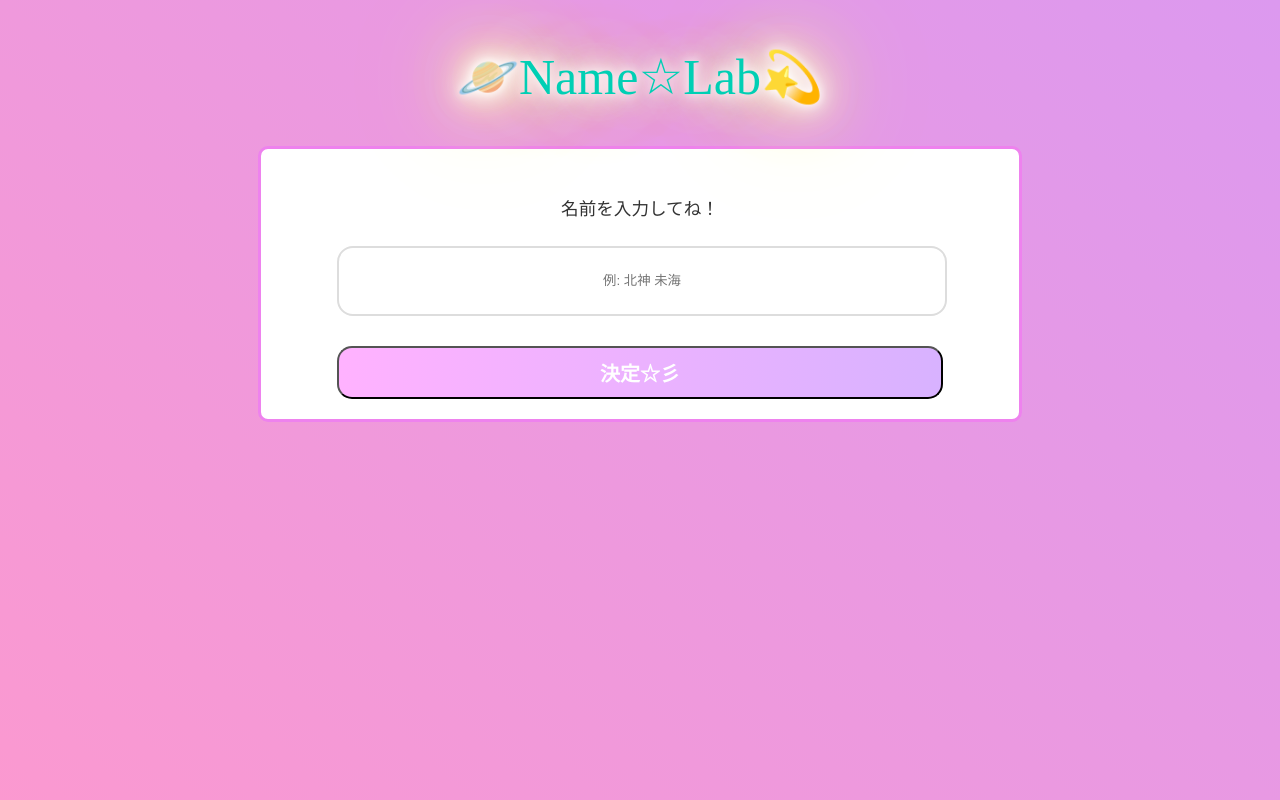
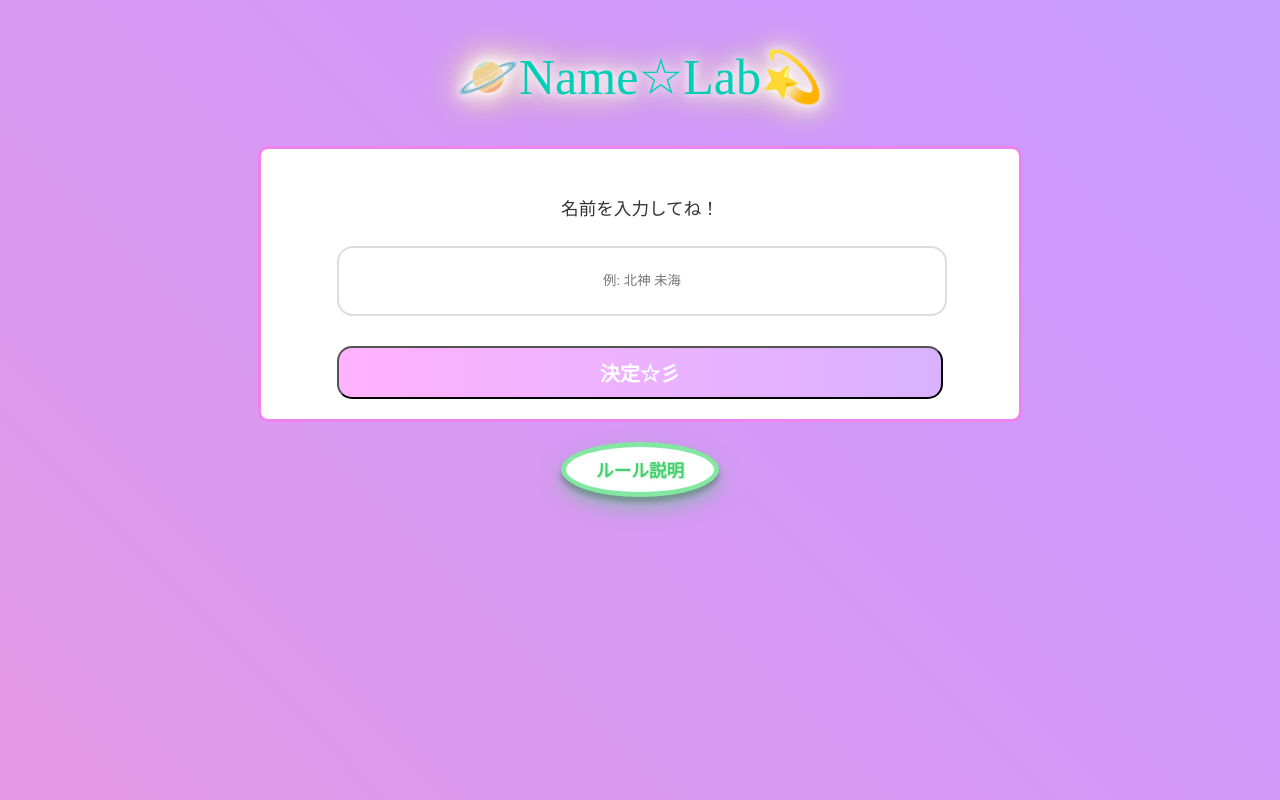
Before and after one commit to mikeneko1224/adana_makeover, a React (Create React App) app: page / in a window 1280 px wide. Built offline with nearby package versions, Linux system fonts and the light colour scheme; a web font is replaced by a local one.

Commit message:
howto作成

```diff
--- /dev/null
+++ b/src/component/howto.js
@@ -0,0 +1,44 @@
+import Swal from "sweetalert2";
+import "../styles/howto.css";
+import { wait } from "@testing-library/user-event/dist/utils";
+
+export default function Howto() {
+  const showAlert = () => {
+    Swal.fire({
+      title: "使い方",
+      html: `
+        <p class="kome">※このゲームは途中で音が鳴ります</p>
+        <p class="kome">また、対面や通話しながらでのご利用を推奨します。</p>
+        <h3>1. 名前を入力してルームを作成</h3>
+        <p>あだ名を決めたい人自身がルームを作成してね！</p>
+        <p>合計2人以上が入室でゲームをスタートできるよ</p>
+        <h3>2. プロフ帳を送ろう</h3>
+        <p>部屋を作った人は自己紹介をまとめた画像を送信してね</p>
+        <p class="kome">ゲーム開始前に用意しておくことをオススメします</p>
+        <a href="/profile_tmp.png" download="profile_tmp.png">テンプレートをダウンロードする</a>
+        <h3>3. 質問してみよう</h3>
+        <p>参加者はプロフ帳を見て気になることを質問しちゃおう</p>
+        <p>部屋を作った人は好きな質問に回答してね</p>
+        <h3>4. 連想してみよう</h3>
+        <p>質問への回答をもとにあだなを考えてみよう</p>
+        <h3>5. 投票してみよう</h3>
+        <p>一番気に入ったあだ名に投票してね！</p>
+        <p>みんなの回答を見て新しいあだ名を思いついたら</p>
+        <div><button class="hirameki_button">ひらめいた!</button><p>から追加できるよ！</p></div>
+        <h3>6. けっか発表～</h3>
+        <p>全体の投票結果が表示されるよ！</p>
+        <p>半分以上が</p>
+        <button class="retry_button">もう一度！</button>
+        <p>に投票すると、3に戻るよ！</p>
+
+      `,
+      icon: "question",
+      confirmButtonText: "戻る",
+      confirmButtonColor: "#c5a3d3",
+    });
+  };
+
+  return (
+    <button className="text howto" onClick={showAlert}>ルール説明</button>
+  );
+}
--- a/src/pages/App.js
+++ b/src/pages/App.js
@@ -2,6 +2,7 @@ import "styles/App.css";
 import { Header } from "component/header";
 import { useNavigate } from "react-router-dom";
 import React, { useState } from "react";
+import Howto from "component/howto";
 
 function App() {
   const navigate = useNavigate();
@@ -39,6 +40,7 @@ function App() {
           </button>
         </div>
       </div>
+      <Howto />
     </div>
   );
 }
--- a/src/pages/Room.js
+++ b/src/pages/Room.js
@@ -4,6 +4,7 @@ import HostView from "../host/hostView";
 import UserView from "../user/userView";
 import { Header } from "component/header";
 import GameProgress from "../component/gameProgress";
+import Howto from "component/howto";
 
 function Room() {
   const { roomId } = useParams();
@@ -136,6 +137,7 @@ function Room() {
           bonusTimeUsed={bonusTimeUsed}
         />
       )}
+      <Howto />
     </div>
   );
 }
--- /dev/null
+++ b/src/styles/howto.css
@@ -0,0 +1,102 @@
+.text.howto {
+  text-align: center;
+  font-weight: bold;
+  margin: 0 auto;
+  margin-top: 20px;
+  display: block;
+  cursor: pointer;
+  color: #43cf6d;
+  background-color: #ffffff;
+  border-radius: 50%;
+  padding: 10px 30px;
+  border: #83e7a1 5px solid;
+  transition: all 0.3s ease;
+  box-shadow: 0 10px 20px rgba(67, 207, 109, 0.5), 0 5px 5px rgba(0, 0, 0, 0.3);
+  text-shadow: 1px 1px 2px rgba(67, 207, 109, 0.3);
+}
+
+.text.howto:hover {
+  background-color: #43cf6d;
+  color: #ffffff;
+  transform: scale(1.1, 1.1);
+  box-shadow: 0 10px 20px rgba(67, 207, 109, 0.5), 0 5px 5px rgba(0, 0, 0, 0.3);
+}
+
+.kome{
+  font-size: 15px;
+  color: #00000086;
+}
+
+h3{
+  background-color: aliceblue;
+  margin-top: 40px;
+}
+
+.hirameki_button {
+  font-size: 16px;
+  color: #6b6969;
+  border-radius: 20px;
+  border: 2px solid #ffeb3b;
+  background-image: linear-gradient(45deg, #ffeb3b, #fff176);
+  box-shadow: 0 10px 20px rgba(255, 215, 0, 0.5), 0 5px 5px rgba(89, 75, 0, 0.3);
+  padding: 12px 20px;
+  width: 45%;
+  margin-bottom: 10px;
+  transition: all 0.3s ease;
+  text-align: center;
+  position: relative;
+  font-weight: bold;
+  text-shadow: 1px 1px 2px rgba(255, 215, 0, 0.3);
+}
+
+.hirameki_button:hover {
+  box-shadow: 0 10px 20px rgba(0, 0, 0, 0.3);
+  transform: scale(1.2, 1.2);
+  color: #fff;
+}
+
+.hirameki_button:before {
+  content: "💡";
+  position: absolute;
+  font-size: 30px;
+  transform: rotate(25deg);
+}
+
+.hirameki_button:before {
+  top: -15px;
+  left: 85%;
+}
+
+.hirameki_button:active {
+  transform: scale(1);
+  box-shadow: 0 5px 15px rgba(92, 91, 91, 0.2);
+}
+
+.retry_button {
+  font-size: 16px;
+  color: #ffffff;
+  border-radius: 20px;
+  border: 2px solid #8ab6d6;
+  background-image: linear-gradient(45deg, #a0c7e9, #c5a3d3);
+  box-shadow: 0 8px 15px rgba(160, 199, 233, 0.4),
+    0 4px 4px #c5a3d34d;
+  padding: 12px 20px;
+  width: 45%;
+  margin-bottom: 10px;
+  transition: all 0.3s ease;
+  text-align: center;
+  position: relative;
+  font-weight: bold;
+  text-shadow: 1px 1px 2px rgba(160, 199, 233, 0.3);
+}
+
+.retry_button:hover {
+  box-shadow: 0 10px 20px rgba(160, 199, 233, 0.6);
+  transform: scale(1.2, 1.2);
+  color: #fff;
+}
+
+.retry_button:active {
+  transform: scale(1);
+  box-shadow: 0 5px 10px rgba(160, 199, 233, 0.3);
+}
```
Also changed, not shown: public/profile_tmp.png (added).
